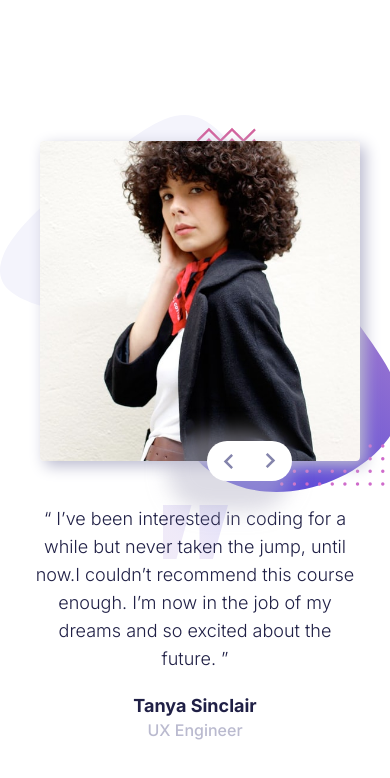
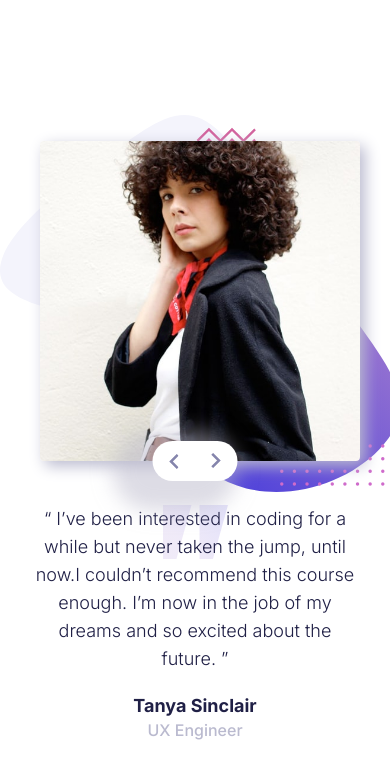
Before and after one commit to belgherbi-lina/Coding-bootcamp-testimonials-slider, a plain HTML site: page index.html in a window 390 px wide. Drawn offline with Linux system fonts and the light colour scheme.

Commit message:
Update style.css

```diff
--- a/style.css
+++ b/style.css
@@ -146,10 +146,10 @@ body{
                         margin:0 auto;
                     }
                 }
-            }
-            & > .buttons{
-                left: 50%;
-                transform: translateX(-50%);
+                & > .buttons {
+                    left: 50%;
+                    transform: translateX(-50%);
+                }
             }
         }
     }
```
